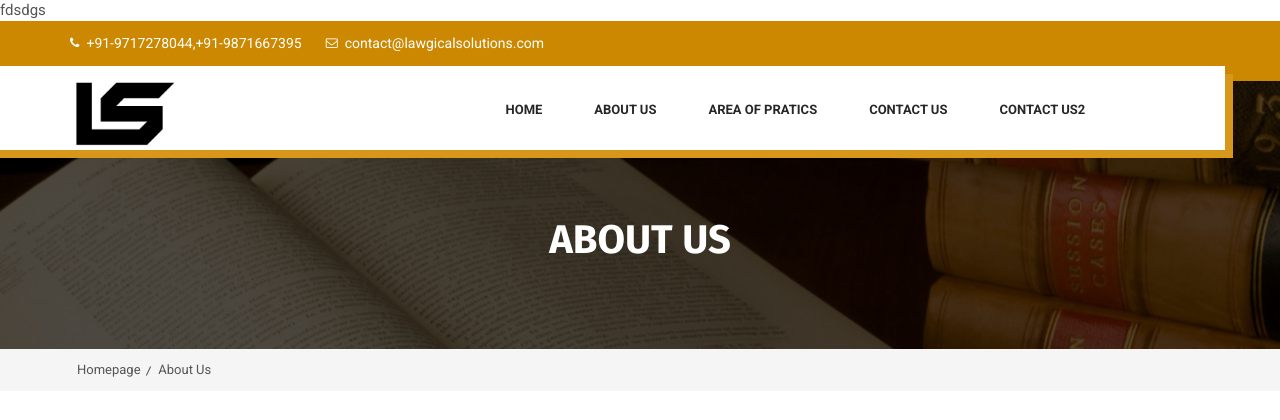
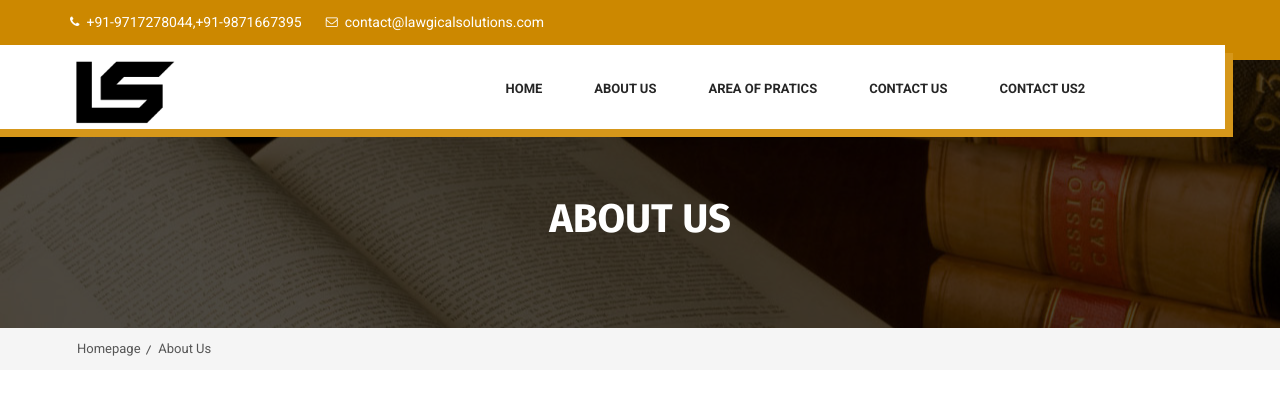
Before and after one commit to rajanish93/githubtest, a PHP site: page /about-us.php in a window 1280 px wide. Shown: the top 420 px of the page. Run offline with PHP 8.4, Linux system fonts and the light colour scheme; some libraries are stand-ins or nearby versions; some web fonts are replaced.

Commit message:
about us change and test file add

```diff
--- a/about-us.php
+++ b/about-us.php
@@ -1,6 +1,6 @@
 <!DOCTYPE html>
 <html lang="en">
-  fdsdgs
+
 <!-- Mirrored from eyecix.com/html/lawyer/about-us.html by HTTrack Website Copier/3.x [XR&CO'2014], Fri, 01 Dec 2017 07:26:47 GMT -->
 <head>
     <meta charset="utf-8">
--- /dev/null
+++ b/test.php
@@ -0,0 +1 @@
+just test file
```
